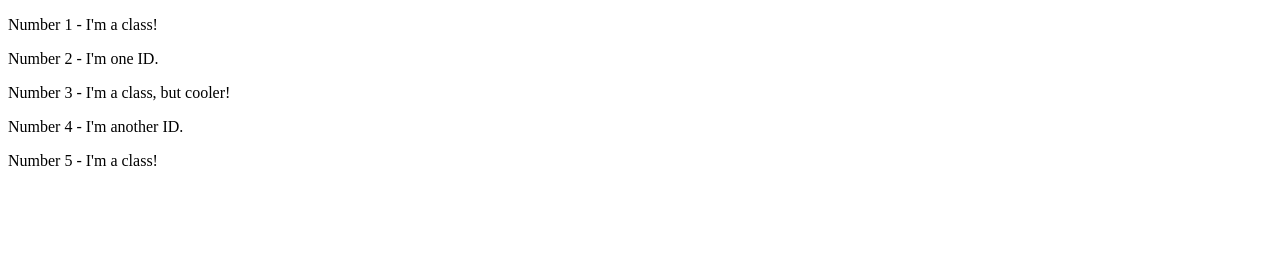
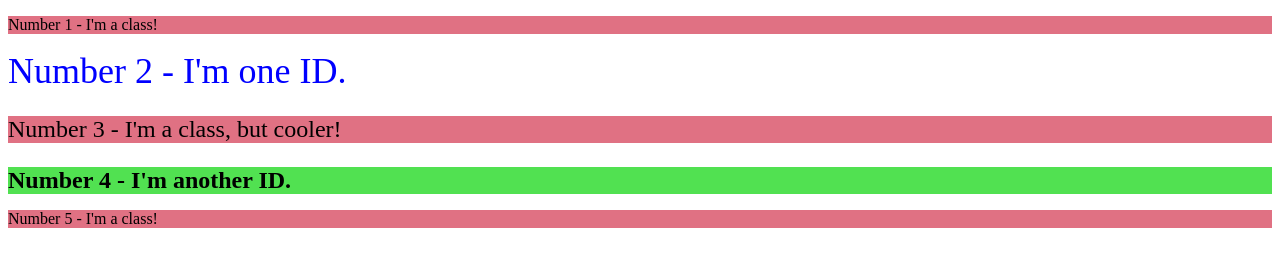
Before and after one commit to btervet/css-exercises, a plain HTML site: page foundations/02-class-id-selectors/index.html in a window 1280 px wide. Drawn offline with Linux system fonts and the light colour scheme.

Commit message:
Updated index.html and styles to include color and background

```diff
--- a/foundations/02-class-id-selectors/index.html
+++ b/foundations/02-class-id-selectors/index.html
@@ -8,10 +8,10 @@
     <link rel="stylesheet" href="style.css">
   </head>
   <body>
-    <p>Number 1 - I'm a class!</p>
-    <div>Number 2 - I'm one ID.</div>
-    <p>Number 3 - I'm a class, but cooler!</p>
-    <div>Number 4 - I'm another ID.</div>
-    <p>Number 5 - I'm a class!</p>
+    <p class="odd">Number 1 - I'm a class!</p>
+    <div id="second">Number 2 - I'm one ID.</div>
+    <p class="odd special">Number 3 - I'm a class, but cooler!</p>
+    <div id="fourth">Number 4 - I'm another ID.</div>
+    <p class="odd">Number 5 - I'm a class!</p>
   </body>
 </html>
--- a/foundations/02-class-id-selectors/style.css
+++ b/foundations/02-class-id-selectors/style.css
@@ -0,0 +1,21 @@
+/* styles.css */
+
+.odd {
+    background-color: rgb(224, 113, 131);
+    font-family: "Verdana" "DejaVu Sans" sans-serif;
+}
+
+.special {
+    font-size: 24px;
+}
+
+#second {
+    color: #0000ff;
+    font-size: 36px;
+}
+
+#fourth {
+    background-color: hsl(120, 71%, 60%);
+    font-size: 24px;
+    font-weight: bold;
+}
```
